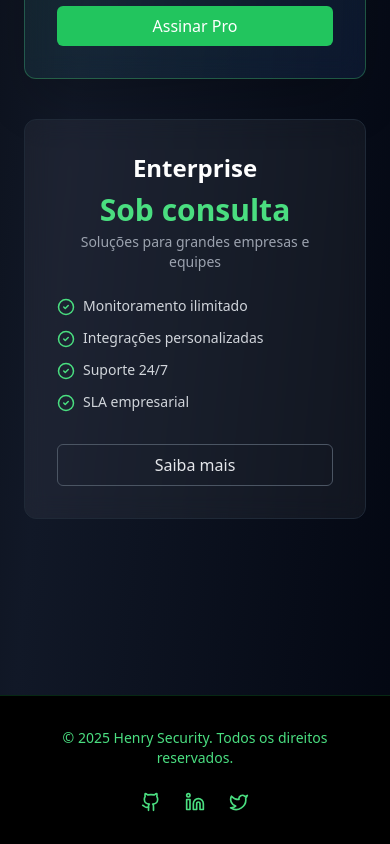
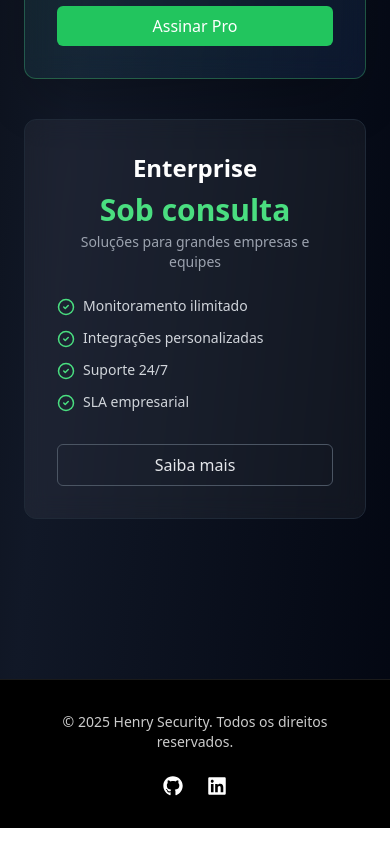
Before and after one commit to henrysec-bot/henry-security, a Next.js app: page / in a window 390 px wide. Shown: the part 3067-3911 px from the top of the page. Built offline with nearby package versions, Linux system fonts and the light colour scheme.

Commit message:
ajustando footer responsivo

```diff
--- a/app/page.tsx
+++ b/app/page.tsx
@@ -2,7 +2,7 @@ import Header from '@/components/Header';
 import Hero from '@/components/Hero'
 import { Features } from '@/components/Features'
 import Pricing from '@/components/Pricing'
-import { Footer }from '@/components/Footer'
+import Footer from '@/components/Footer'
 
 export default function Home() {
   return (
--- a/components/Footer.tsx
+++ b/components/Footer.tsx
@@ -1,49 +1,75 @@
 'use client'
 
 import { motion } from 'framer-motion'
-import { Github, Linkedin, Twitter } from 'lucide-react'
+import { FaGithub, FaLinkedin, FaArrowUp } from 'react-icons/fa'
+import { useEffect, useState } from 'react'
 import Link from 'next/link'
 
-export function Footer() {
+export default function Footer() {
+  const [showScrollTop, setShowScrollTop] = useState(false)
+
+  useEffect(() => {
+    const handleScroll = () => {
+      setShowScrollTop(window.scrollY > 300)
+    }
+    window.addEventListener('scroll', handleScroll)
+    return () => window.removeEventListener('scroll', handleScroll)
+  }, [])
+
+  const scrollToTop = () => {
+    window.scrollTo({ top: 0, behavior: 'smooth' })
+  }
+
   return (
-    <motion.footer
-      initial={{ opacity: 0, y: 50 }}
-      animate={{ opacity: 1, y: 0 }}
-      transition={{ duration: 0.6 }}
-      className="w-full px-6 py-8 bg-black border-t border-green-500/20 mt-16"
-    >
-      <div className="max-w-6xl mx-auto flex flex-col md:flex-row items-center justify-between gap-6">
-        <p className="text-sm text-green-400 text-center md:text-left">
-          © {new Date().getFullYear()} Henry Security. Todos os direitos reservados.
-        </p>
+    <footer className="relative z-10 w-full bg-black text-white px-6 py-8 mt-12 border-t border-white/10">
+      <div className="max-w-6xl mx-auto flex flex-col md:flex-row justify-between items-center gap-6">
+        <motion.div
+          initial={{ opacity: 0, y: 20 }}
+          whileInView={{ opacity: 1, y: 0 }}
+          transition={{ duration: 0.6 }}
+          viewport={{ once: true }}
+          className="text-center md:text-left"
+        >
+          <p className="text-sm md:text-base text-white/80">
+            © {new Date().getFullYear()} Henry Security. Todos os direitos reservados.
+          </p>
+        </motion.div>
 
-        <div className="flex space-x-6">
-          <Link
-            href="https://github.com/henrysec-bot"
-            target="_blank"
-            rel="noopener noreferrer"
-            className="text-green-400 hover:text-green-300 transition-colors duration-200"
-          >
-            <Github className="w-5 h-5" />
-          </Link>
-          <Link
-            href="https://linkedin.com"
-            target="_blank"
-            rel="noopener noreferrer"
-            className="text-green-400 hover:text-green-300 transition-colors duration-200"
-          >
-            <Linkedin className="w-5 h-5" />
-          </Link>
-          <Link
-            href="https://twitter.com"
-            target="_blank"
-            rel="noopener noreferrer"
-            className="text-green-400 hover:text-green-300 transition-colors duration-200"
-          >
-            <Twitter className="w-5 h-5" />
-          </Link>
-        </div>
+        <motion.div
+          initial={{ opacity: 0, y: 20 }}
+          whileInView={{ opacity: 1, y: 0 }}
+          transition={{ duration: 0.6, delay: 0.2 }}
+          viewport={{ once: true }}
+          className="flex gap-6 text-xl"
+        >
+          <a href="https://github.com/henrysec-bot" target="_blank" rel="noopener noreferrer">
+            <motion.div whileHover={{ scale: 1.2 }} whileTap={{ scale: 0.9 }}>
+              <FaGithub className="text-white hover:text-green-400 transition" />
+            </motion.div>
+          </a>
+          <a href="#" target="_blank" rel="noopener noreferrer">
+            <motion.div whileHover={{ scale: 1.2 }} whileTap={{ scale: 0.9 }}>
+              <FaLinkedin className="text-white hover:text-green-400 transition" />
+            </motion.div>
+          </a>
+        </motion.div>
+
+        {/* Idioma (placeholder) */}
+        <div className="text-sm text-white/60 hidden md:block">🌐 Português (Brasil)</div>
       </div>
-    </motion.footer>
+
+      {/* Botão voltar ao topo */}
+      {showScrollTop && (
+        <motion.button
+          onClick={scrollToTop}
+          initial={{ opacity: 0, scale: 0 }}
+          animate={{ opacity: 1, scale: 1 }}
+          transition={{ duration: 0.4 }}
+          className="fixed bottom-6 right-6 bg-green-500 text-black p-3 rounded-full shadow-lg hover:bg-green-400 z-50"
+        >
+          <FaArrowUp />
+        </motion.button>
+      )}
+    </footer>
   )
 }
--- a/package.json
+++ b/package.json
@@ -14,6 +14,7 @@
     "next": "^14.2.26",
     "react": "18.2.0",
     "react-dom": "18.2.0",
+    "react-icons": "^5.5.0",
     "tailwind-merge": "^3.2.0"
   },
   "devDependencies": {
```
Also changed, not shown: 1 other file (tests, documents, lock files or other folders).
